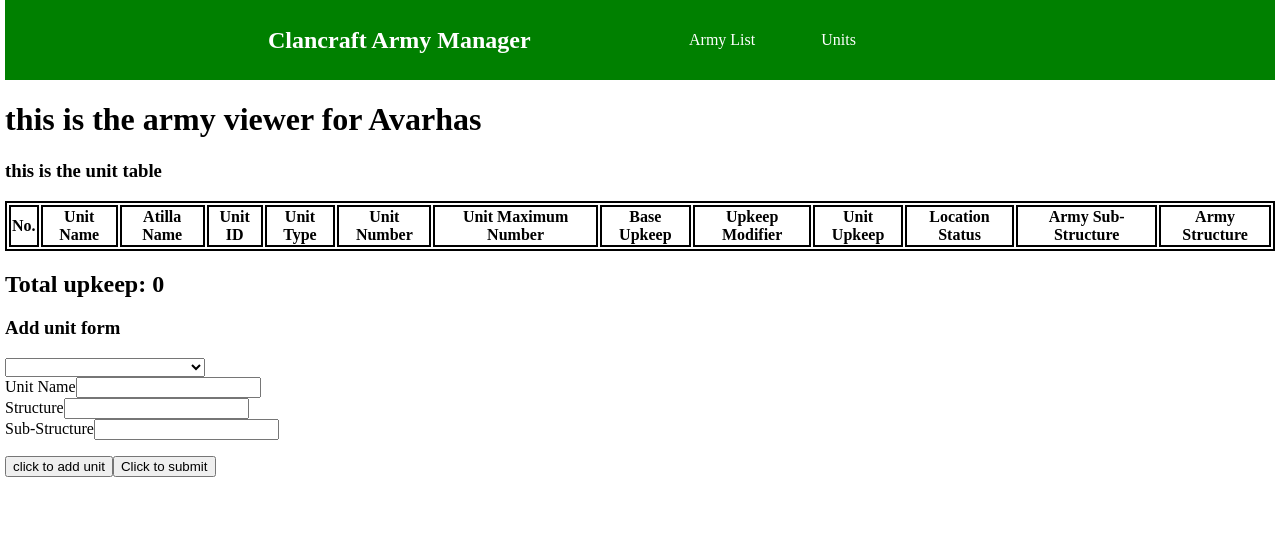
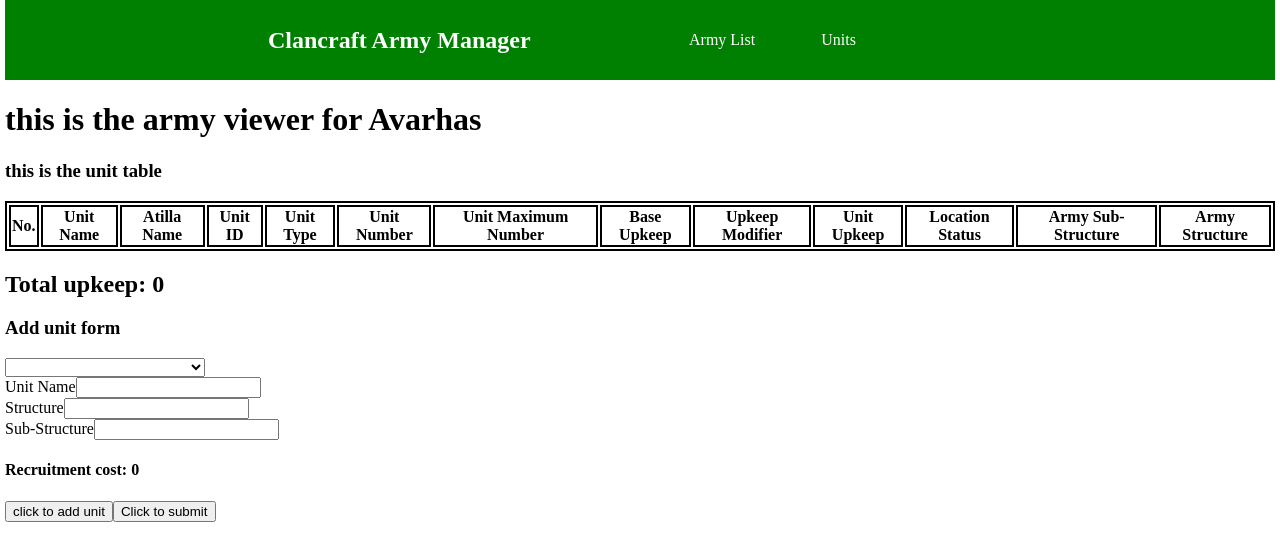
Before and after one commit to 7GCraft/Clancraft-Army-Manager, a Vue app: page /armies/AV in a window 1280 px wide. Shown: the top 560 px of the page. Built offline with nearby package versions, Linux system fonts and the light colour scheme.

Commit message:
Add recruitment cost to the form and the necessary helper with injections from app.vue

```diff
--- a/src/App.vue
+++ b/src/App.vue
@@ -7,7 +7,8 @@
 import clancraftUnits from './CC_UNITS.json'
 import unitUpkeep from './UNIT_UPKEEP.json'
 import StateList from './STATE_ID.json'
-import {calculateUpkeep, calculateUnitSize, findBaseUpkeep} from './helper'
+import recruitmentCost from './UNIT_RECRUITMENT.json'
+import {calculateUpkeep, calculateUnitSize, findBaseUpkeep,findRecruitmentCost} from './helper'
 import TheNavigation from './components/TheNavigation.vue'
 export default {
   name: 'App',
@@ -24,7 +25,9 @@ export default {
       calculateUpkeep: calculateUpkeep,
       clancraftUnits : clancraftUnits,
       unitUpkeep: unitUpkeep,
-      calculateUnitSize: calculateUnitSize
+      calculateUnitSize: calculateUnitSize,
+      findRecruitmentCost: findRecruitmentCost,
+      recruitmentCost: recruitmentCost
     }
   },
   data(){
--- a/src/components/AddUnitForm.vue
+++ b/src/components/AddUnitForm.vue
@@ -25,6 +25,7 @@
                 </li>
             </ul>
         </div>
+         <h4>Recruitment cost: {{totalRecruitmentCost}}</h4>
         <button type="button" @click="addUnits">click to add unit</button>
         <button>Click to submit</button>
     </form>
@@ -35,7 +36,7 @@ import { calculateUnitSize } from '@/helper'
 export default {
     props:['armyName'],
     emits:['submit'],
-    inject:['clancraftUnits','calculateUnitSize','findUpkeep','unitUpkeep'],
+    inject:['clancraftUnits','calculateUnitSize','findUpkeep','unitUpkeep','findRecruitmentCost','recruitmentCost'],
     data(){
         return{
             selectedUnits:[],
@@ -52,6 +53,11 @@ export default {
             const availableUnits = this.clancraftUnits.filter(unit=> unit['CC Faction'] == this.armyName);
             console.log(availableUnits)
             return availableUnits.sort((a, b) => a['CC Units'].localeCompare(b['CC Units']));
+        },
+        totalRecruitmentCost(){
+            console.log(this.recruitmentCosts,'yahallo')
+            const recruitmentCosts = this.selectedUnits.map(unit=> this.findRecruitmentCost(unit.Tier,this.recruitmentCost));
+           return recruitmentCosts.reduce((sum,nextUnitCost) => sum + nextUnitCost,0 )
         }
     },
     methods:{
--- a/src/helper.js
+++ b/src/helper.js
@@ -4,6 +4,10 @@ export function calculateUpkeep  (base,modifier) {
 
 export function findBaseUpkeep(unitType,upkeepReferenceObject){
   return upkeepReferenceObject[unitType]
+}
+
+export function findRecruitmentCost(unitTier,recruitmentReferenceObject){
+  return recruitmentReferenceObject[unitTier]
 }
 
 export function groupBy (data, key)
```
